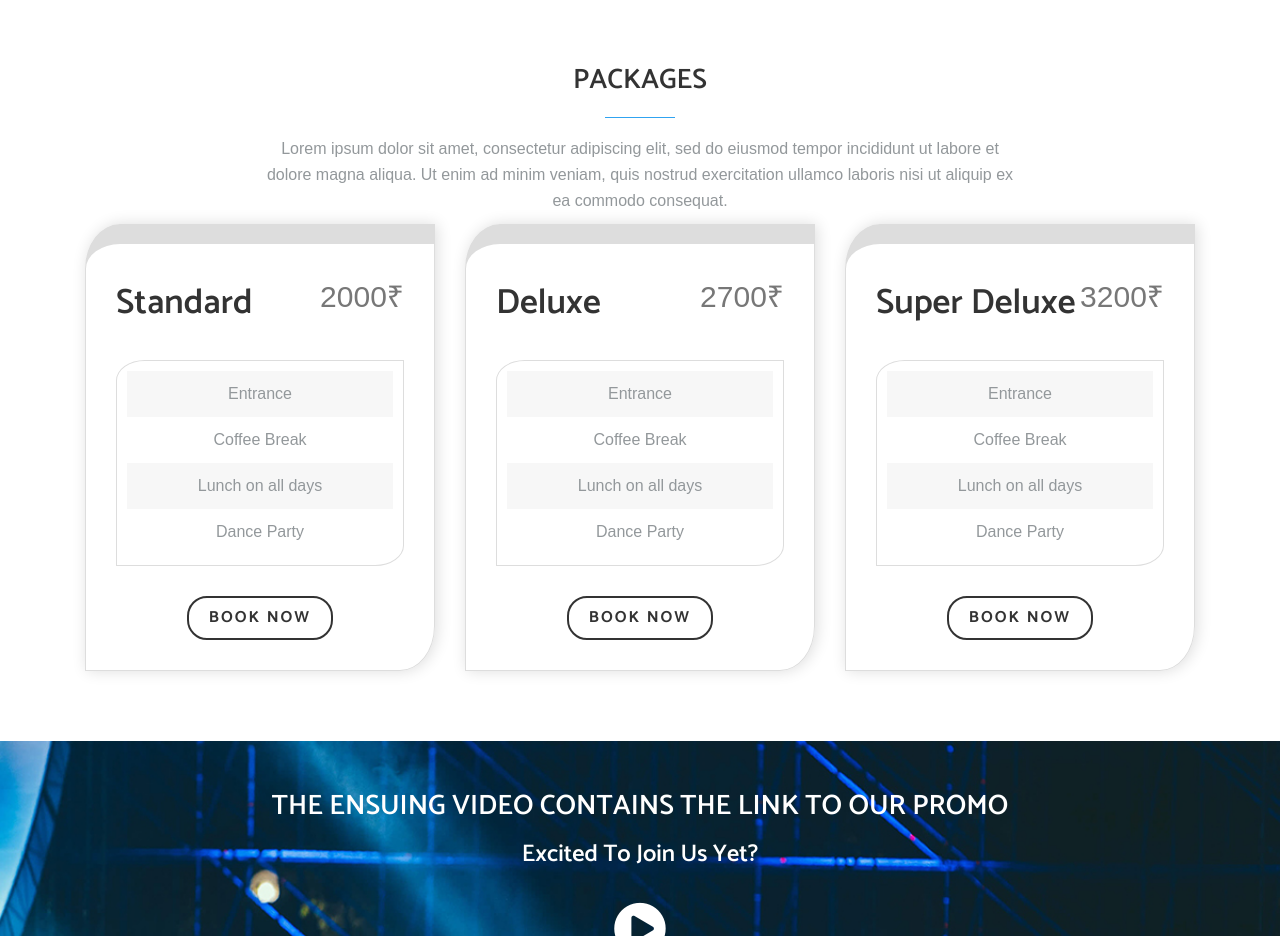
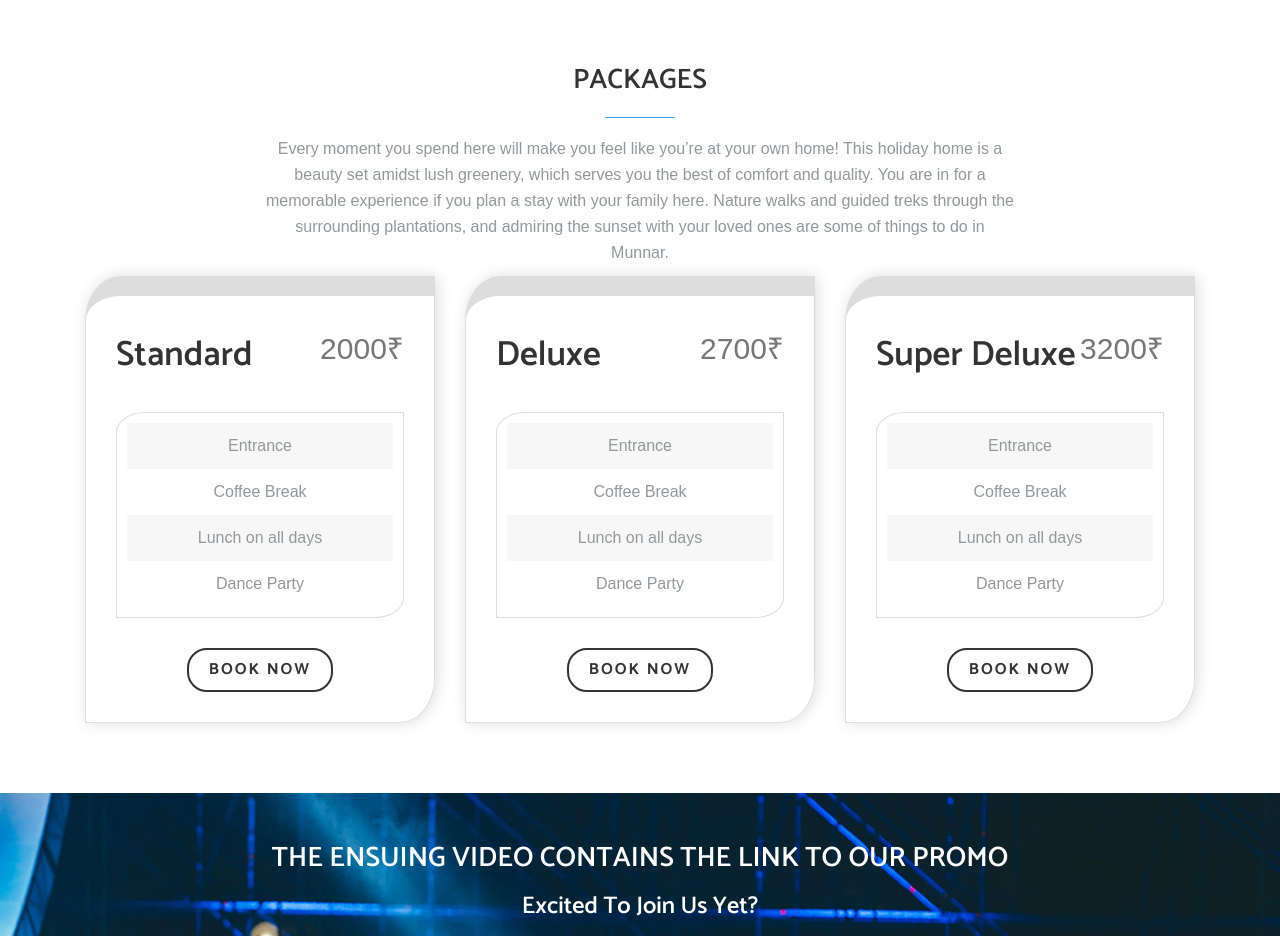
Before and after one commit to mountshelt/Mountshelt, a plain HTML site: page index.html in a window 1280 px wide. Shown: the part 2440-3376 px from the top of the page. Drawn offline with Linux system fonts and the light colour scheme; some packages are replaced by stand-ins of ours; files whose address does not match are found by name; a web font is replaced by a local one.

Commit message:
Update index.html

```diff
--- a/index.html
+++ b/index.html
@@ -357,7 +357,7 @@
                     <div class="section-title">
                         <h3>Packages</h3>
                         <span></span>
-                        <p>Lorem ipsum dolor sit amet, consectetur adipiscing elit, sed do eiusmod tempor incididunt ut labore et dolore magna aliqua. Ut enim ad minim veniam, quis nostrud exercitation ullamco laboris nisi ut aliquip ex ea commodo consequat.</p>
+                        <p>Every moment you spend here will make you feel like you’re at your own home! This holiday home is a beauty set amidst lush greenery, which serves you the best of comfort and quality. You are in for a memorable experience if you plan a stay with your family here. Nature walks and guided treks through the surrounding plantations, and admiring the sunset with your loved ones are some of things to do in Munnar.</p>
                     </div>
                 </div>
                 <!-- end col -->
```
